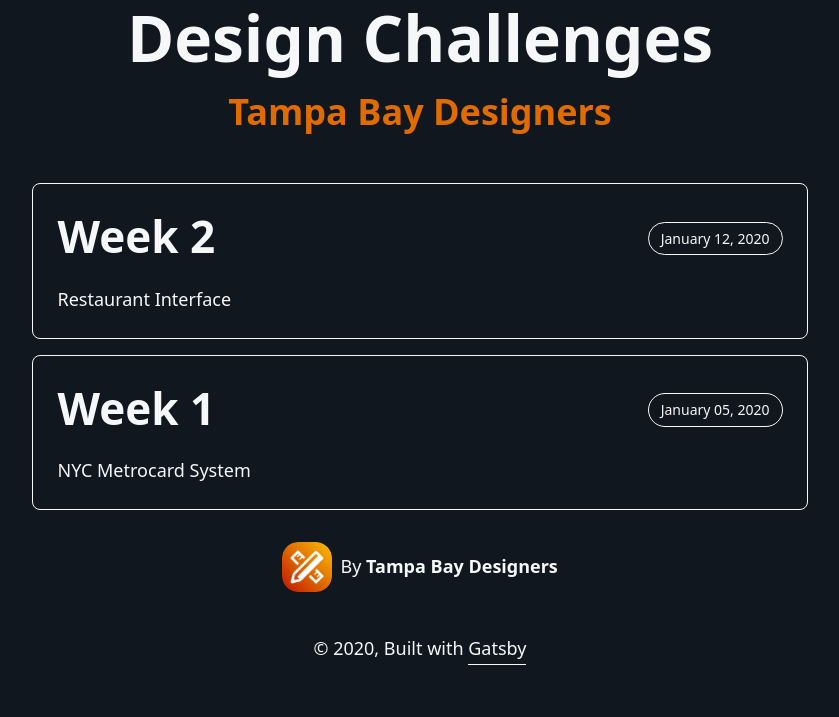
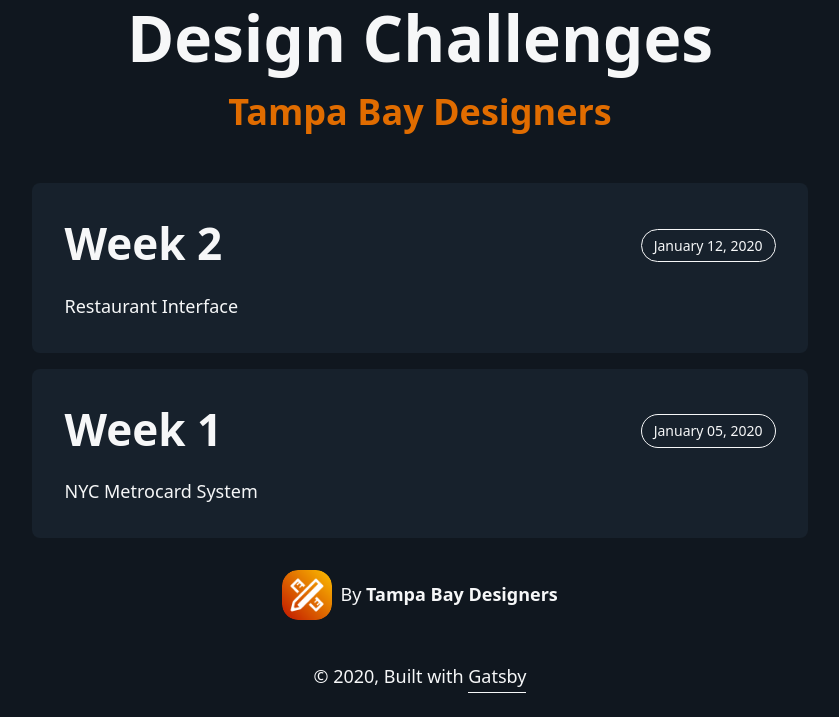
Before and after one commit to TampaBayDesigners/design-challenges-2020, a Gatsby site: page / in a window 1280 px wide. Shown: the part 187-904 px from the top of the page, without its empty margins (220-1059 px from the left). Before the commit the page ends 876 px from the top, so only its background shows below. Built offline with nearby package versions, Linux system fonts and the light colour scheme; Gatsby itself is replaced by a stand-in of ours; some packages are replaced by stand-ins of ours.

Commit message:
change card style

```diff
--- a/package.json
+++ b/package.json
@@ -8,6 +8,8 @@
     "url": "https://github.com/gatsbyjs/gatsby/issues"
   },
   "dependencies": {
+    "feather-icons": "^4.25.0",
+    "feather-icons-react": "^0.3.2",
     "gatsby": "^2.18.12",
     "gatsby-image": "^2.2.34",
     "gatsby-plugin-feed": "^2.3.23",
--- /dev/null
+++ b/src/components/Card/index.js
@@ -0,0 +1,11 @@
+import styled from 'styled-components';
+import theme from "../../theme"
+
+export const Card = styled.article`
+  display: block;
+  width: 100%;
+  padding: 3.2rem;
+  border-radius: 0.8rem;
+  background: ${props => (props.theme === 'light' ? theme.white : theme.greyAlt)};
+  margin-bottom: 1.6rem;
+`;
--- a/src/components/Header/index.js
+++ b/src/components/Header/index.js
@@ -7,6 +7,9 @@
 const HeaderContainer = styled.div`
   text-align: center;
   padding: 10vh 1.6rem 4.8rem;
+  @media screen and (max-width: 768px) {
+    padding-top: 4.8rem;
+  }
 `;
 
 const Title = styled.h1`
--- a/src/pages/index.js
+++ b/src/pages/index.js
@@ -4,6 +4,7 @@
 import SEO from "../components/seo"
 import { rhythm } from "../utils/typography"
 import { Badge, BadgeOrange, BadgeSuccess } from "../components/Badge"
+import { Card } from "../components/Card"
 
 class BlogIndex extends React.Component {
   render() {
@@ -19,11 +20,10 @@
           return (
             <Link style={{ boxShadow: `none`, color: `inherit`, textDecoration: `none` }} to={node.fields.slug}>
               <article key={node.fields.slug} style={{
-                border: `1px solid`,
-                padding: `2.4rem`,
-                borderRadius: `0.8rem`,
-                marginBottom: `1.6rem`
+                padding: `0`,
+                margin: `0`
               }}>
+                <Card>
                   <header
                     style={{
                       display: `flex`,
@@ -48,6 +48,7 @@
                       }}
                     />
                   </section>
+                </Card>
               </article>
             </Link>
           )
```
Also changed, not shown: src/templates/blog-post.js (+1 -8 lines), 1 other file. Lines whose indentation alone changed are shown as unchanged.
